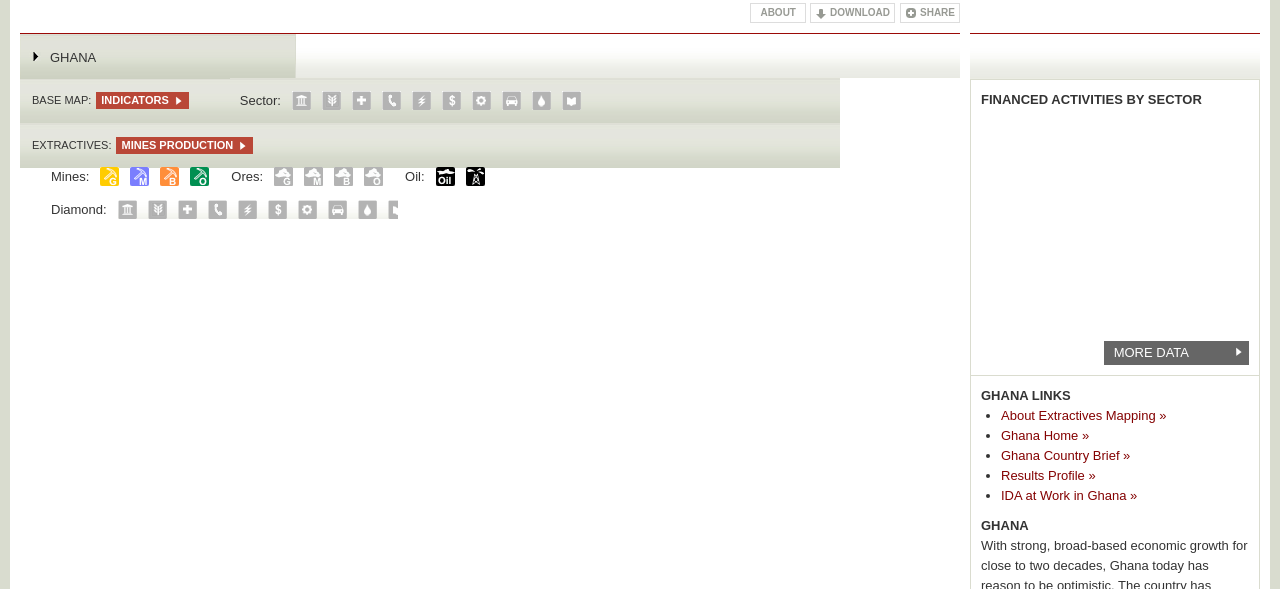
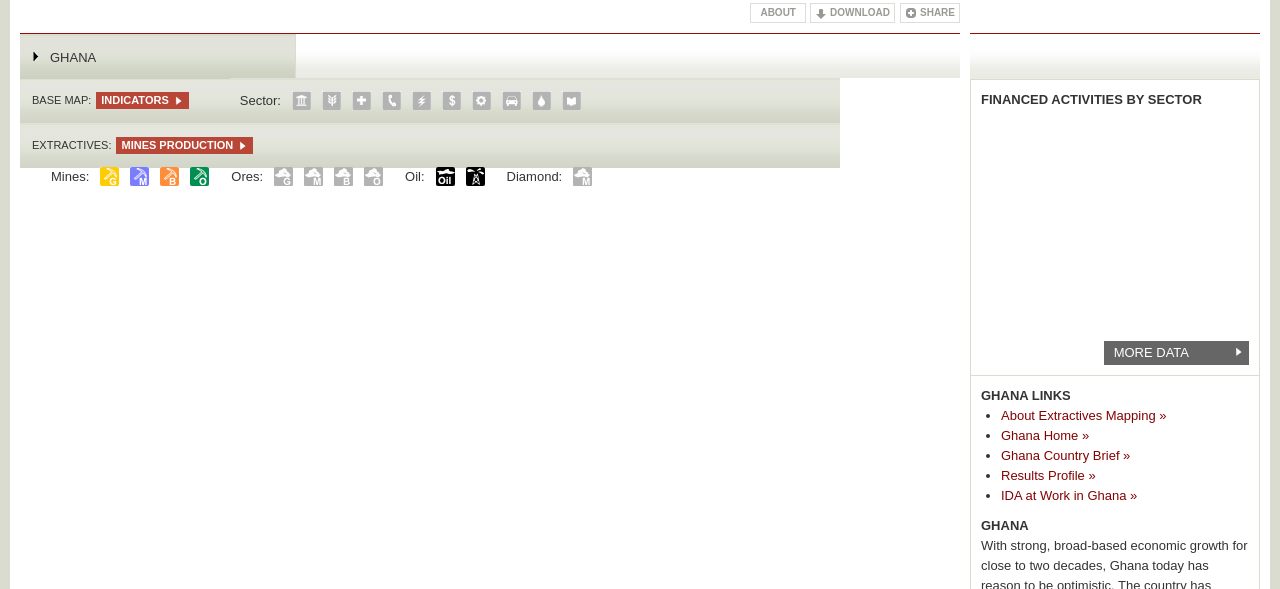
Before and after one commit to jimduncan4/EIMap_rebuild, a plain HTML site: page index.html in a window 1280 px wide. Shown: the part 211-800 px from the top of the page. Drawn offline with Linux system fonts and the light colour scheme; a script that the page names is missing.

Commit message:
Adding an entry for test button

```diff
--- a/css/mapping.css
+++ b/css/mapping.css
@@ -546,6 +546,11 @@ ul.links li, ul.links li a{
     margin-right: 11px;
     width: 19px;
 }
+#map-content-icons ul li.ediamonddeposit a {
+    background: url("img/extractives-icons.gif") no-repeat scroll -150px 0 transparent;
+    margin-right: 11px;
+    width: 19px;
+}
 #map-content-icons ul li.emanganesedeposit a:hover, #map-content-icons ul li.emanganesedeposit a.active {
     background: url("img/extractives-icons.gif") no-repeat scroll -150px -19px transparent;
     width: 19px;
```
